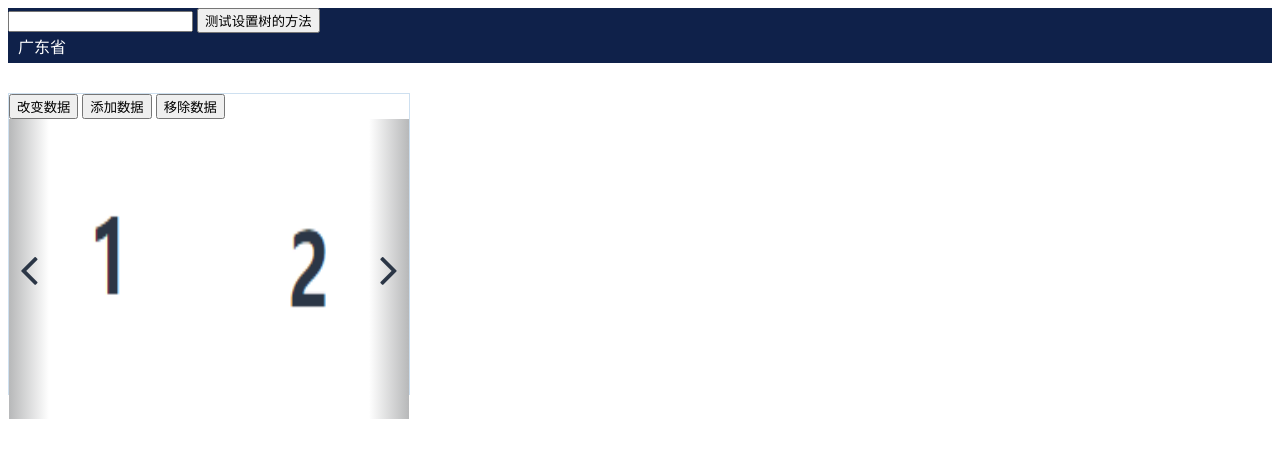
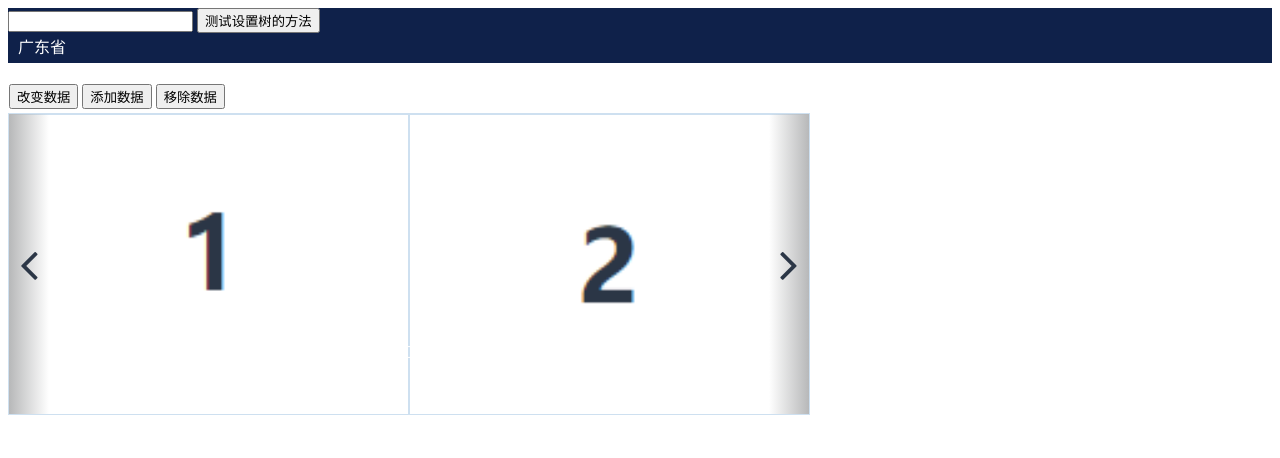
Before and after one commit to zabxg/angular_directive, a website: page index.html in a window 1280 px wide. Drawn offline with Linux system fonts and the light colour scheme.

Commit message:
Added: 更丰富的测试

```diff
--- a/index.html
+++ b/index.html
@@ -32,10 +32,11 @@
     </div>
 
     <div class="carousel-testing">
-        <button ng-click="carouselExt.change()">改变数据</button>
-        <button ng-click="carouselExt.add()">添加数据</button>
-        <button ng-click="carouselExt.remove()">移除数据</button>
-
+        <div class="carousel-btn">
+            <button ng-click="carouselExt.change()">改变数据</button>
+            <button ng-click="carouselExt.add()">添加数据</button>
+            <button ng-click="carouselExt.remove()">移除数据</button>
+        </div>
         <div gx-carousel="carouselExt.wrapperConfig" class="carousel-container">
             <div gx-slide="carouselExt.slideConfig"
                 ng-repeat="item in carouselExt.data">
--- a/index.less
+++ b/index.less
@@ -1,15 +1,21 @@
 .carousel-testing {
-    width: 400px;
+    position: relative;
+    width: 800px;
     height: 300px;
-    margin: 30px 0;
+    margin: 50px 0;
     border: 1px solid #cee0f0;
 
+    .carousel-btn {
+        position: absolute;
+        top: -30px;
+    }
     .carousel-container {
         width: 100%;
         height: 100%;
     }
     .test-item {
         display: flex;
+        border: 1px solid #cee0f0;
         align-items: center;
         text-align: center;
         justify-content: center;
```
Also changed, not shown: index.css.
